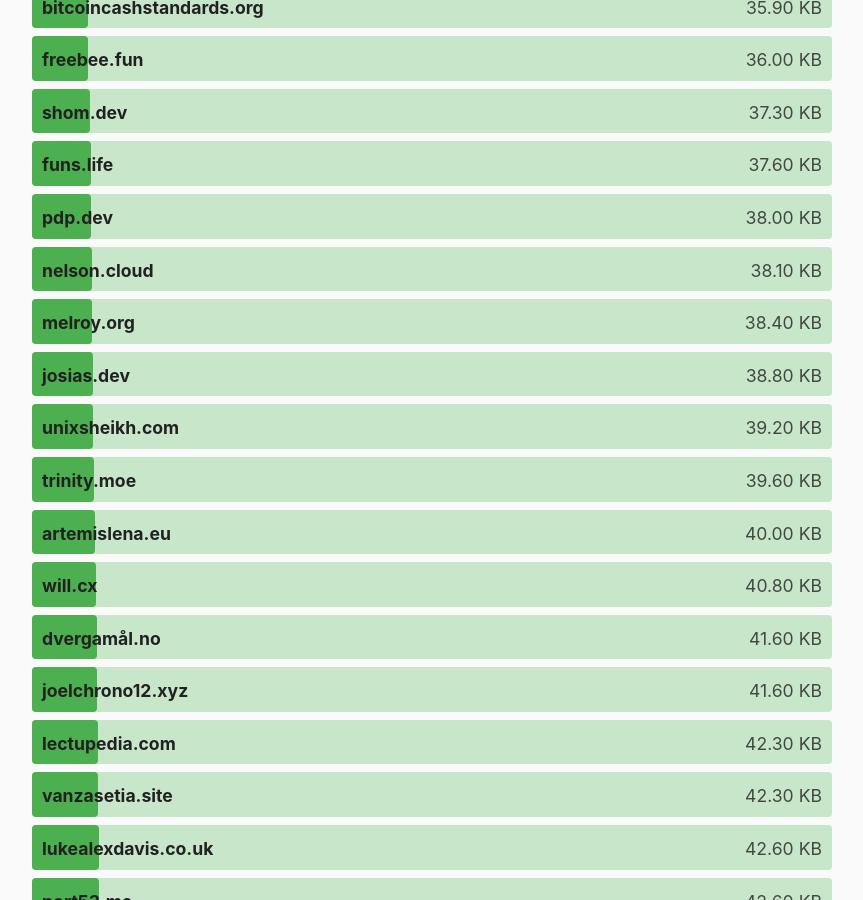
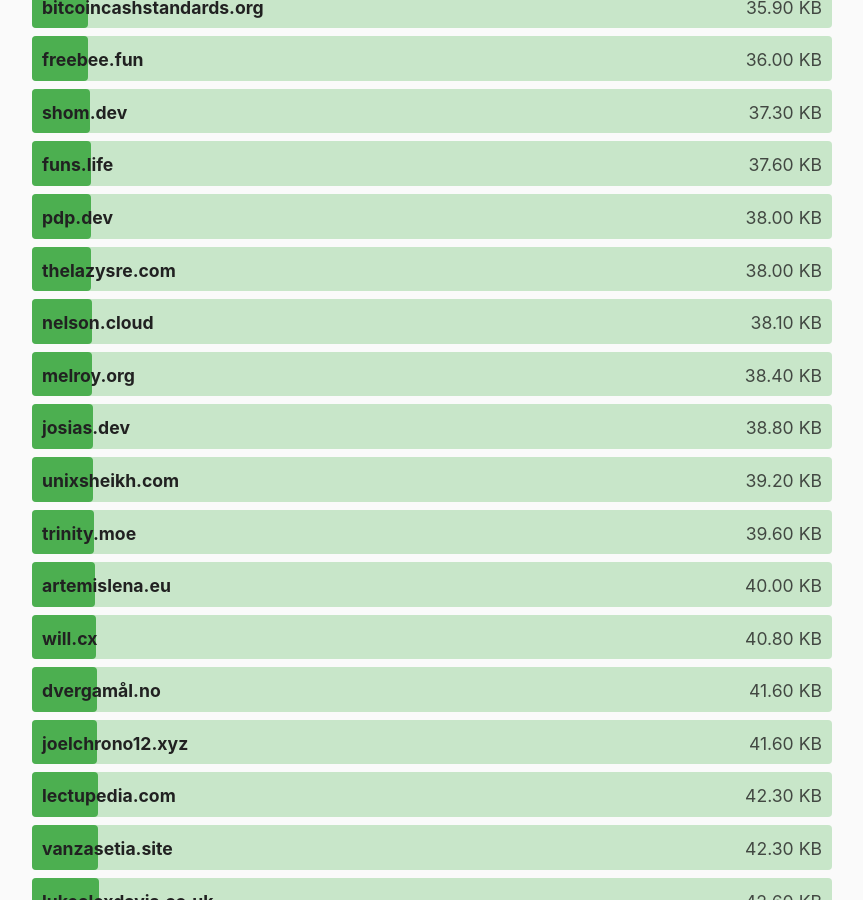
Before and after one commit to kevquirk/512kb.club, a Jekyll site: the page built from index.md, in a window 1280 px wide and 900 px high, scrolled down 11895 px. Shown: the whole window, without its empty margins (208-1071 px from the left). Built offline with Jekyll 4.4.1, drawn with Linux system fonts in a browser that asks for light colours; some of the changed text lies outside the part shown.

Commit message:
Another update to thelazysre.com

```diff
--- a/_data/sites.yml
+++ b/_data/sites.yml
@@ -2584,7 +2584,7 @@
 
 - domain: thelazysre.com
   url: https://thelazysre.com/
-  size: 55.6
+  size: 38.0
   last_checked: 2023-04-02
 
 - domain: thelion.website
```
